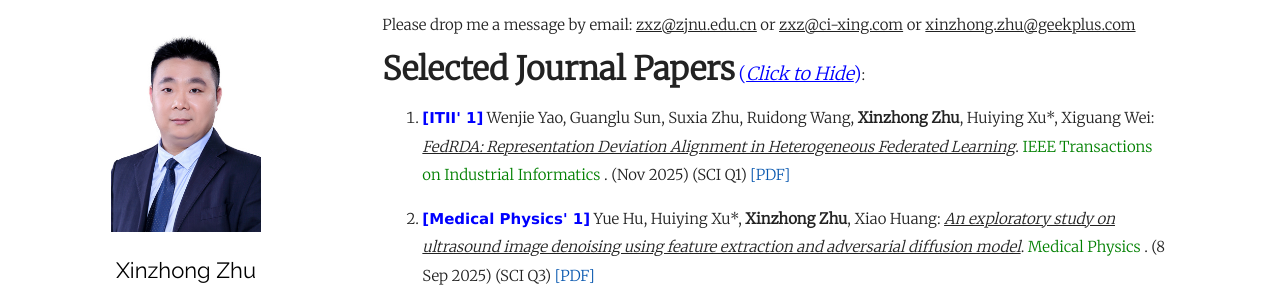
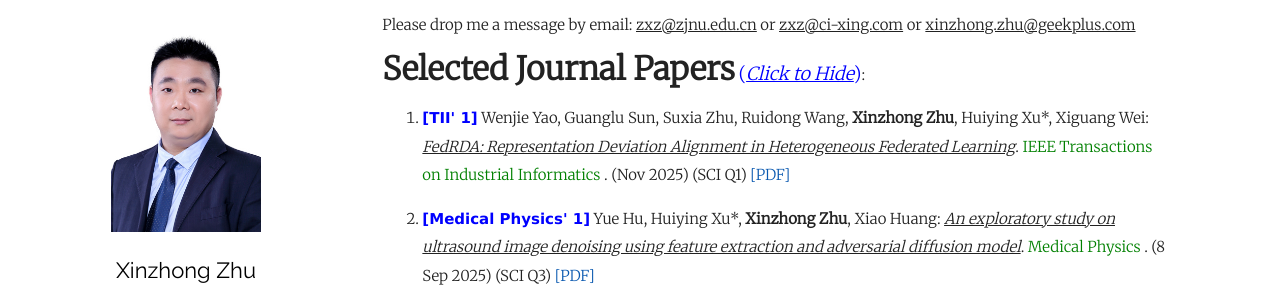
Before and after one commit to xinzhongzhu/xinzhongzhu.github.io, a Jekyll site: the page built from index.md, in a window 1280 px wide and 900 px high, scrolled down 348 px. Shown: the part 151-449 px from the top of the window. Built offline with Jekyll 4.4.1, drawn with Linux system fonts in a browser that asks for light colours.

Commit message:
Update index.md

```diff
--- a/index.md
+++ b/index.md
@@ -16,7 +16,7 @@ Please drop me a message by email: <u>zxz@zjnu.edu.cn</u> or <u>zxz@ci-xing.com<
   <p>
   <ol>
 
- <p style="margin-top: 8px;"><li><font face="verdana" color="blue"><b>[ITII' 1]</b></font> Wenjie Yao, Guanglu Sun, Suxia Zhu, Ruidong Wang, <b>Xinzhong Zhu</b>, Huiying Xu*, Xiguang Wei: <i><u>FedRDA: Representation Deviation Alignment in Heterogeneous Federated Learning</u></i>. <font color="green"> IEEE Transactions on Industrial Informatics</font> . (Nov 2025) (SCI Q1) <a href = "https://xinzhongzhu.github.io/document/FedRDA.pdf">[PDF]</a></li></p>
+ <p style="margin-top: 8px;"><li><font face="verdana" color="blue"><b>[TII' 1]</b></font> Wenjie Yao, Guanglu Sun, Suxia Zhu, Ruidong Wang, <b>Xinzhong Zhu</b>, Huiying Xu*, Xiguang Wei: <i><u>FedRDA: Representation Deviation Alignment in Heterogeneous Federated Learning</u></i>. <font color="green"> IEEE Transactions on Industrial Informatics</font> . (Nov 2025) (SCI Q1) <a href = "https://xinzhongzhu.github.io/document/FedRDA.pdf">[PDF]</a></li></p>
 
  <p style="margin-top: 8px;"><li><font face="verdana" color="blue"><b>[Medical Physics' 1]</b></font> Yue Hu, Huiying Xu*, <b>Xinzhong Zhu</b>, Xiao Huang: <i><u>An exploratory study on ultrasound image denoising using feature extraction and adversarial diffusion model</u></i>. <font color="green"> Medical Physics</font> . (8 Sep 2025) (SCI Q3) <a href = "https://xinzhongzhu.github.io/document/ADM-ExNet.pdf">[PDF]</a></li></p>
 
```
